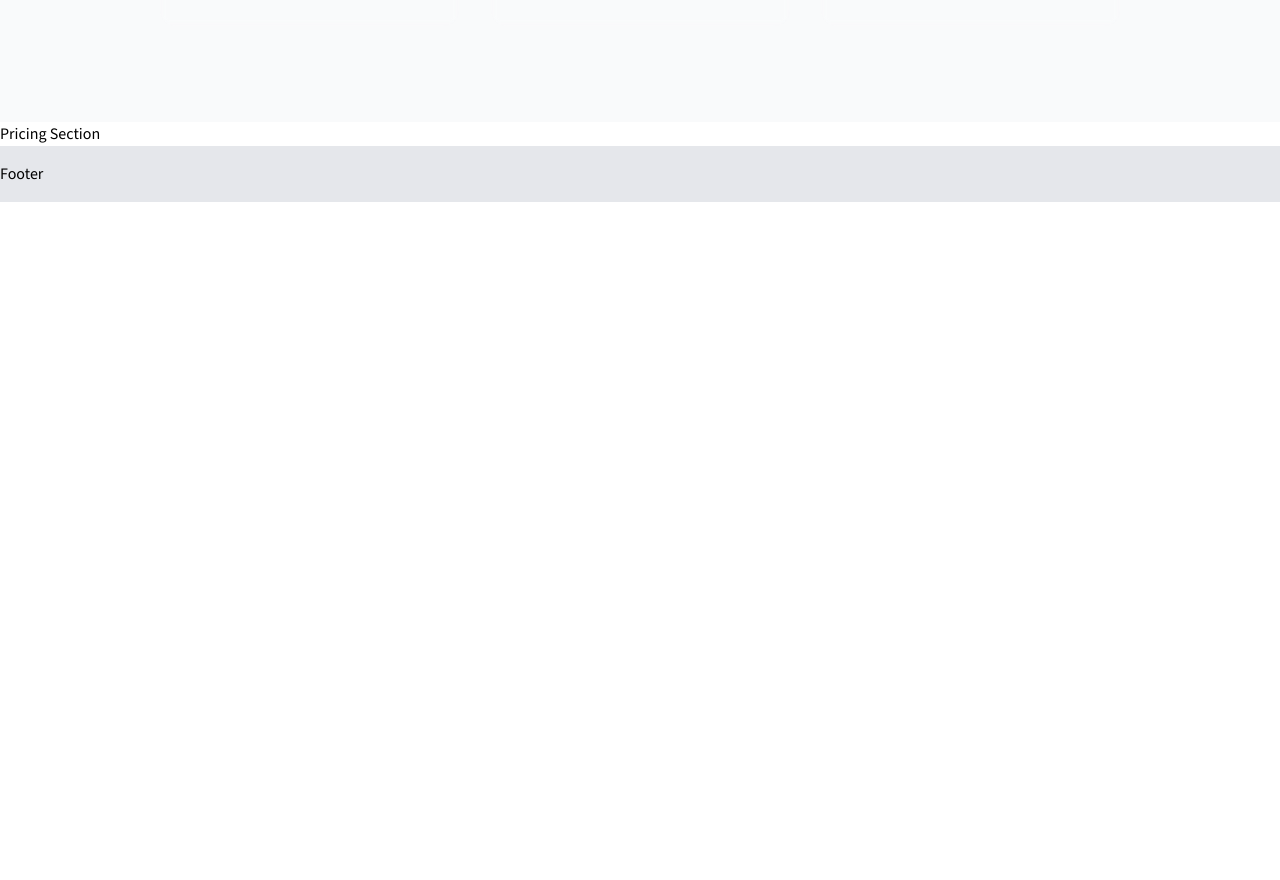
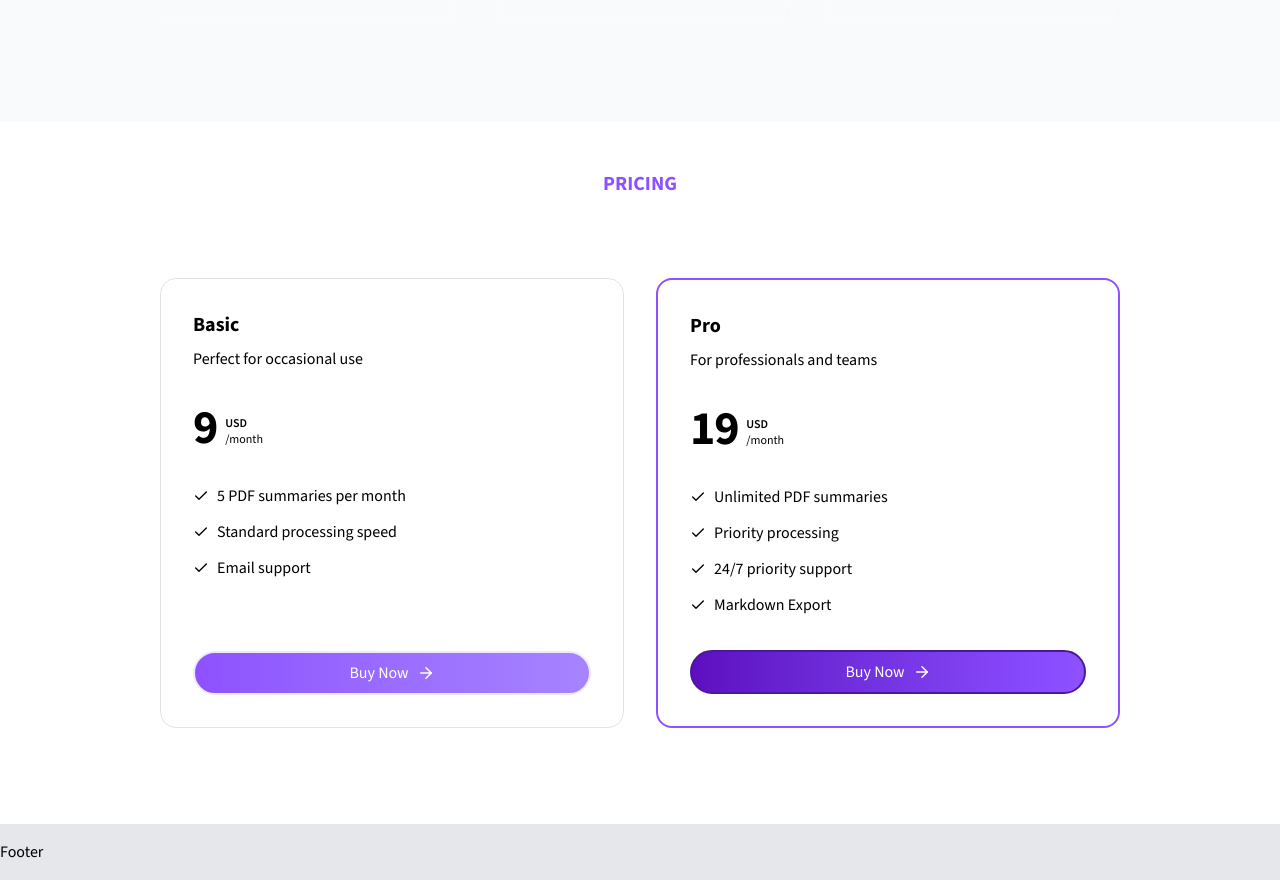
Before and after one commit to fhilola/Ai-Summarization, a Next.js app: page / in a window 1280 px wide. Shown: the part 1462-2342 px from the top of the page. Before the commit the page ends 1664 px from the top, so only its background shows below. Built offline with nearby package versions, Linux system fonts and the light colour scheme.

Commit message:
pricing section UI development

```diff
--- a/app/ui/components/PricingSection.tsx
+++ b/app/ui/components/PricingSection.tsx
@@ -1,5 +1,120 @@
-export function PricingSection(){
-    return (
-        <section>Pricing Section</section>
-    )
+import { cn } from "@/lib/utils";
+import { ArrowRight, CheckIcon } from "lucide-react";
+import Link from "next/link";
+import { FC } from "react";
+
+interface IPlan {
+  name: string;
+  price: number;
+  description: string;
+  items: string[];
+  id: string;
+  paymentLink: string;
+  priceId: string;
 }
+
+const plans: IPlan[] = [
+  {
+    id: "basic",
+    name: "Basic",
+    price: 9,
+    description: "Perfect for occasional use",
+    items: [
+      "5 PDF summaries per month",
+      "Standard processing speed",
+      "Email support",
+    ],
+    paymentLink: "",
+    priceId: "",
+  },
+  {
+    id: "pro",
+    name: "Pro",
+    price: 19,
+    description: "For professionals and teams",
+    items: [
+      "Unlimited PDF summaries",
+      "Priority processing",
+      "24/7 priority support",
+      "Markdown Export",
+    ],
+    paymentLink: "",
+    priceId: "",
+  },
+];
+
+const PlanItem: FC<IPlan> = ({
+  name,
+  id,
+  price,
+  description,
+  items,
+  paymentLink,
+}) => {
+  return (
+    <div className="relative w-full max-w-lg hover:scale-105 hover:transition-all duration-300">
+      <div
+        className={cn(
+          "relative flex flex-col h-full gap-4 lg:gap-8 z-10 p-8 border-[1px] border-gray-500/20 rounded-2xl",
+          id === "pro" && "border-violet-500 gap-5 border-2"
+        )}
+      >
+        <div className="flex justify-between items-center gap-4">
+          <div>
+            <p className="font-bold text-lg lg:text-xl capitalize">{name}</p>
+            <p className="text-base-content/80 mt-2">{description}</p>
+          </div>
+        </div>
+        <div className="flex gap-2">
+          <p className="text-5xl font-extrabold tracking-tight">{price}</p>
+          <div className="flex flex-col justify-end mb-[4px]">
+            <p className="text-xs uppercase font-semibold">USD</p>
+            <p className="text-xs">/month</p>
+          </div>
+        </div>
+        <div className="space-y-2.5 leading-relaxed text-base flex-1">
+          {items.map((item, index) => {
+            return (
+              <li key={index} className="flex items-center gap-2">
+                <CheckIcon size={16} />
+                <span>{item}</span>
+              </li>
+            );
+          })}
+        </div>
+        <div className="space-y-2 flex justify-center w-full ">
+          <Link
+            href={paymentLink}
+            className={cn(
+              "w-full rounded-full flex items-center justify-center gap-2 bg-linear-to-r from-violet-800 to-violet-500 hover:from-violet-500 hover:to-violet-800 text-white py-2 border-2",
+              id === "pro"
+                ? "border-violet-900"
+                : "border-violet-100 from-violet-500 to-violet-400"
+            )}
+          >
+            Buy Now <ArrowRight size={18} />
+          </Link>
+        </div>
+      </div>
+    </div>
+  );
+};
+
+export function PricingSection() {
+  return (
+    <section className="relative overflow-hidden" id="pricing">
+      <div className="py-12 lg:py-24 max-w-5xl mx-auto px-4 sm:px-6 lg:px-8 lg:pt-12">
+        <div className="flex items-center justify-center w-full pb-12">
+          <h2 className="uppercase font-bold text-xl mb-8 text-violet-500">
+            Pricing
+          </h2>
+        </div>
+        <div className="relative flex justify-center flex-col lg:flex-row items-center lg:items-stretch gap-8">
+          {plans.map((plan, index) => {
+            return <PlanItem key={index} {...plan} />;
+          })}
+        </div>
+      </div>
+    </section>
+  );
+}
```
